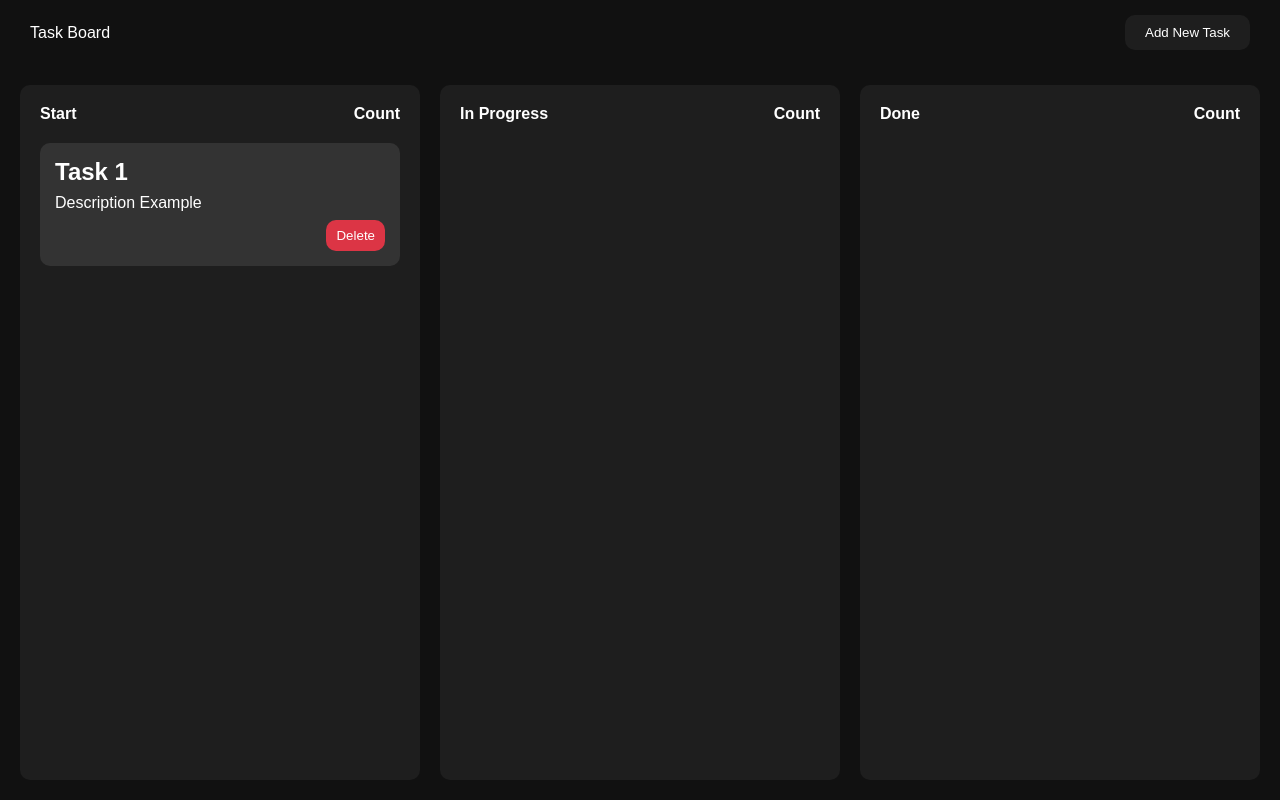
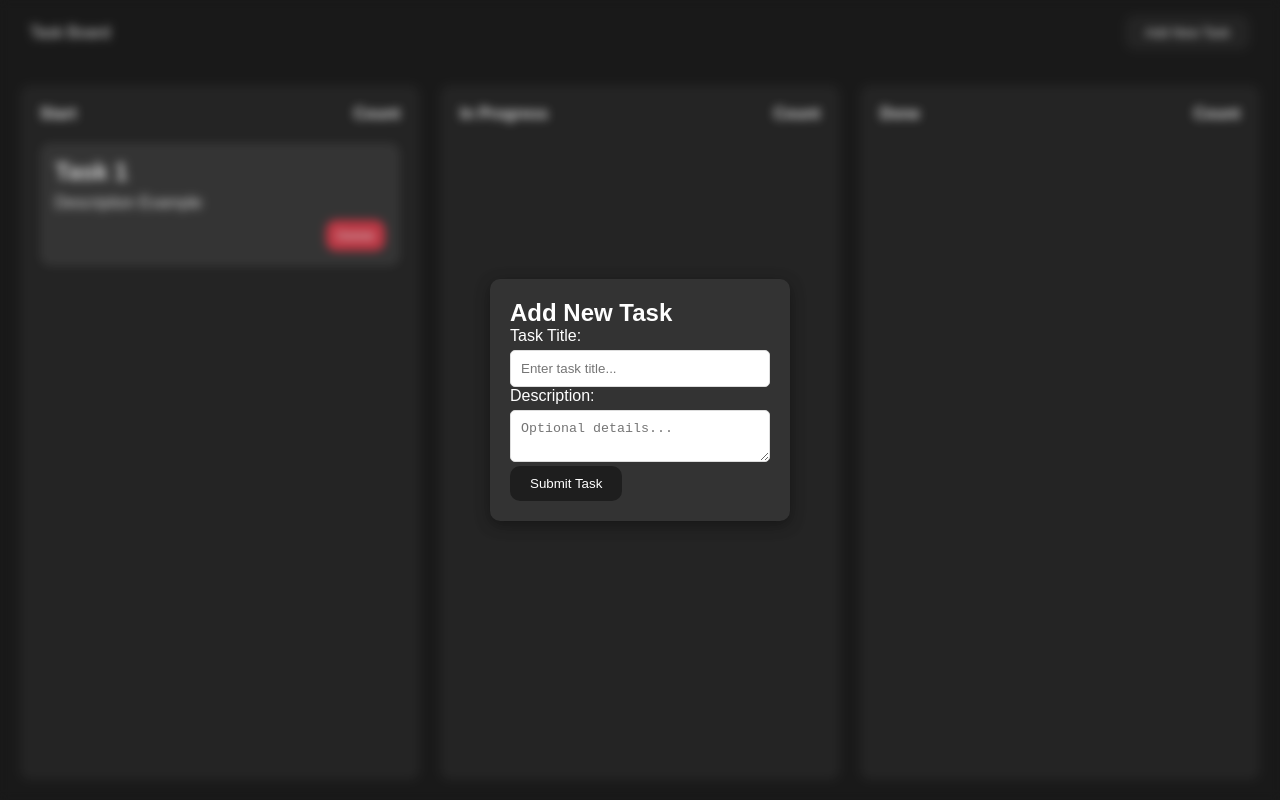
Before and after one commit to kambleadarsha98-design/grab-todo-list, a plain HTML site: page index.html in a window 1280 px wide. Both pictures are taken after a click on the button "Add New Task". Drawn offline with Linux system fonts and the light colour scheme.

Commit message:
new  patch

```diff
--- a/index.html
+++ b/index.html
@@ -8,11 +8,11 @@
 </head>
 <body>
 
-<main>
+<main  class="main.bg">
     <nav>
         <div class="left">Task Board</div>
         <div class="right">
-            <button>Add New Task</button>
+            <button  id="open-task-modal-btn"  >Add New Task</button>
         </div>
     </nav>
 
@@ -25,7 +25,7 @@
             </div>
 
             <div class="task1"   draggable="true">
-                <h2>Task 1</h2>
+                <h2 id="heading" >Task 1</h2>
                 <p>Description Example</p>
                 <button class="delete">Delete</button>
             </div>
@@ -46,6 +46,23 @@
         </div>
 
     </section>
+
+<div id="task-modal-overlay" class="modal-overlay">
+    <div class="add-task">
+        <h2>Add New Task</h2>
+        <div class="add-title">
+            <label for="task-title">Task Title:</label>
+            <input type="text" id="task-title" name="task-title" placeholder="Enter task title...">
+        </div>
+        <div class="add-desc">
+            <label for="task-description">Description:</label>
+            <textarea id="task-description" name="task-description" placeholder="Optional details..."></textarea>
+        </div>
+        <button id="close-task-modal-btn" type="button">Submit Task</button>
+    </div>
+</div>
+
+
 </main>
 
 
--- a/script.js
+++ b/script.js
@@ -45,3 +45,40 @@ column.addEventListener("drop", (e) => {
 addDragEventsOnColumn(done);
 addDragEventsOnColumn(todo);
 addDragEventsOnColumn(working);
+
+
+
+
+const openBtn = document.getElementById('open-task-modal-btn');
+const closeBtn = document.getElementById('close-task-modal-btn');
+const modal = document.getElementById('task-modal-overlay');
+
+// 1. When 'Add New Task' is clicked, show the modal
+openBtn.addEventListener('click', () => {
+    modal.classList.add('show');
+});
+
+// 2. When 'Submit Task' (or close button) is clicked, hide the modal
+closeBtn.addEventListener('click', () => {
+    modal.classList.remove('show');
+});
+
+// Optional: Hide modal if user clicks on the blurred background itself
+modal.addEventListener('click', (event) => {
+    // Check if the click target is the modal overlay, not the form inside it
+    if (event.target === modal) {
+        modal.classList.remove('show');
+    }
+});
+
+    // 1. Get the HTML element objects
+
+    let  title  =   document.getElementById("heading")
+
+    let  headingTitle =   document.getElementById("task-title")
+
+
+    headingTitle.textContent =   title.value ;
+
+
+    console.log(headingTitle);
--- a/style.css
+++ b/style.css
@@ -95,3 +95,64 @@ button{
     border: 2px  dashed var(--text);
    scale: 1.05;
 }
+
+/* --- Modal Overlay Styles (Initially Hidden) --- */
+
+.modal-overlay {
+    /* Full screen positioning */
+    position: fixed;
+    top: 0;
+    left: 0;
+    width: 100%;
+    height: 100%;
+
+    /* Center the task box */
+    display: flex;
+    justify-content: center;
+    align-items: center;
+
+    /* --- The Blur and Transparency --- */
+    /* Transparent background with a slight gray wash */
+    background-color: rgba(61, 61, 61, 0.2);
+
+    /* Apply the 5px blur to the content behind this overlay */
+    backdrop-filter: blur(5px);
+
+    /* Make sure it's on top of everything */
+    z-index: 999;
+
+    /* Hide the modal initially */
+    visibility: hidden;
+    opacity: 0;
+    transition: opacity 0.3s, visibility 0.3s;
+}
+
+/* --- Class to Show the Modal (Toggled by JS) --- */
+
+.modal-overlay.show {
+    visibility: visible;
+    opacity: 1;
+}
+
+/* --- The Add Task Box (The Focused Content) --- */
+
+.add-task {
+    width: 300px;
+    padding: 20px;
+    /* Use a SOLID background so the box itself is NOT blurred */
+    background-color: #333;
+    color: white;
+    border-radius: 10px;
+    box-shadow: 0 4px 15px rgba(0, 0, 0, 0.4);
+    z-index: 1000; /* Ensure it's above the overlay */
+}
+
+/* Add basic styles for readability */
+input[type="text"], textarea {
+    width: 100%;
+    padding: 10px;
+    margin-top: 5px;
+    border: 1px solid #ddd;
+    box-sizing: border-box;
+    border-radius: 5px;
+}
```
